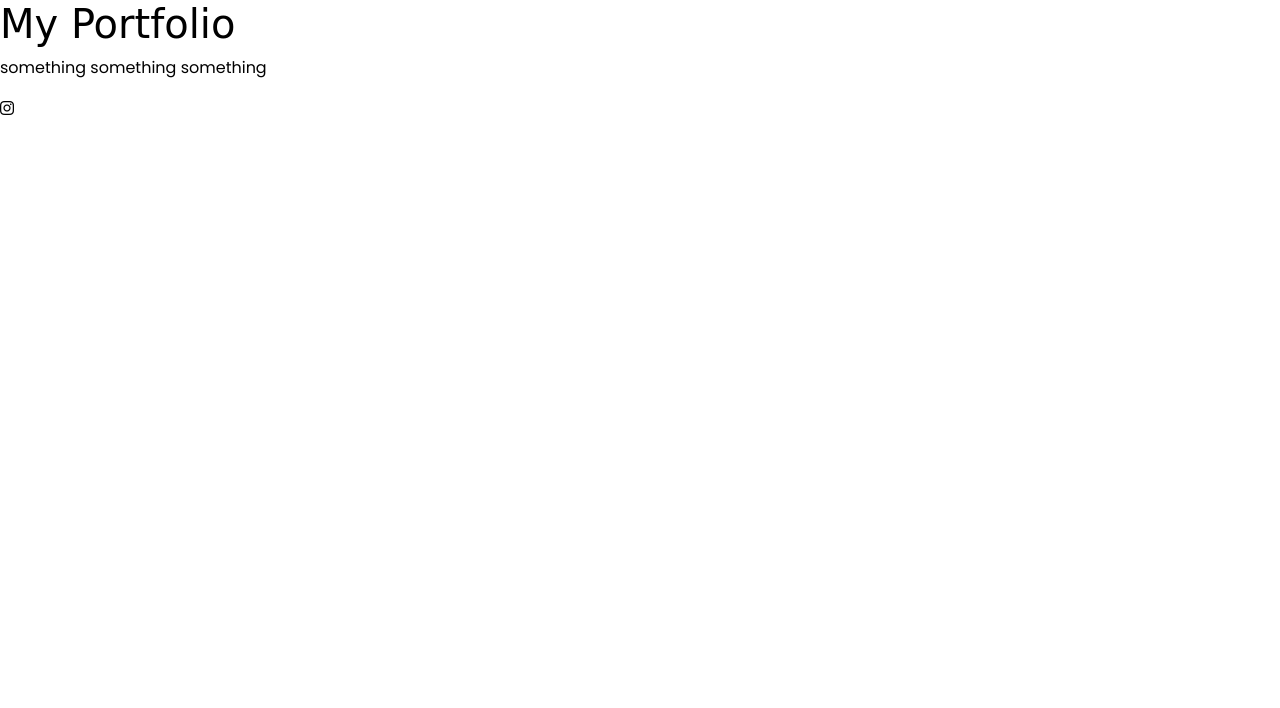
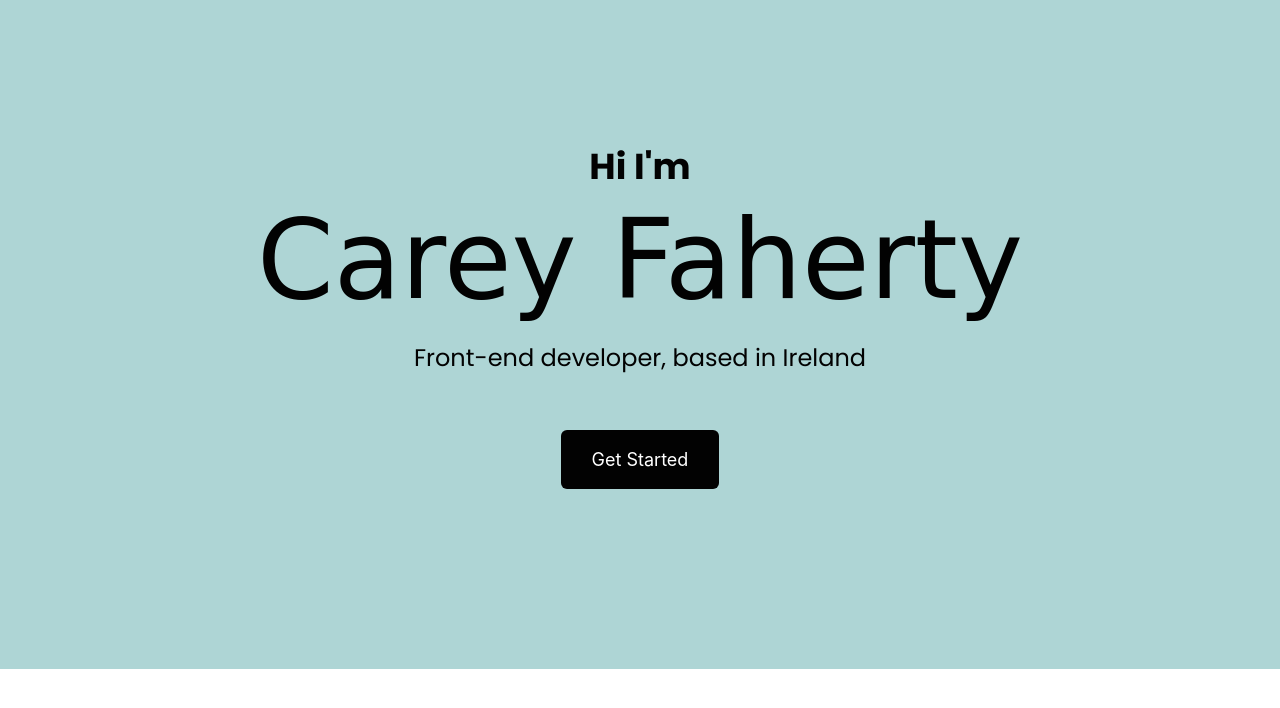
Before and after one commit to carey-ui/responsivewk4, a plain HTML site: page index.html in a window 1280 px wide. Drawn offline with nearby package versions, Linux system fonts and the light colour scheme; a web font is replaced by a local one.

Commit message:
expanded CSS to incl CSS Variables

```diff
--- a/index.html
+++ b/index.html
@@ -30,9 +30,13 @@
     ></script>
   </head>
   <body>
-    <h1>My Portfolio</h1>
-
-    <p>something something something</p>
-    <i class="fa-brands fa-instagram"></i>
+    <div class="hero">
+      <p>Hi I'm</p>
+      <h1>Carey Faherty</h1>
+      <h2>Front-end developer, based in Ireland</h2>
+      <div>
+        <a href="#" class="btn btn-start">Get Started</a>
+      </div>
+    </div>
   </body>
 </html>
--- a/styles/portfolio.css
+++ b/styles/portfolio.css
@@ -1,15 +1,53 @@
+:root {
+  --dark-bg-color: #aed5d5;
+  --light-bg-color: #d2e9e9;
+  --btn-dark-color: #108b8b;
+  --btn-light-color: #afd3d3;
+  --text-color: #020202;
+  --main-font: "Playfair Display", serif;
+  --p-font: "Poppins", sans-serif;
+}
+
 body {
-  background-color: white;
-  color: black;
+  color: var(--text-color);
+  margin: auto;
 }
-h1 {
-  font-family: "Redressed", cursive;
+
+p {
+  font-family: var(--p-font);
   font-weight: 400;
   font-style: normal;
 }
 
-p {
-  font-family: "Poppins", sans-serif;
+.hero {
+  background-color: #aed5d5;
+  text-align: center;
+  padding: 140px 20px;
+}
+.hero p {
+  font-size: 36px;
+  font-weight: bold;
+  margin: 0;
+}
+.hero h1 {
+  font-family: "Redressed", cursive;
   font-weight: 400;
   font-style: normal;
+  font-size: 110px;
 }
+.hero h2 {
+  font-family: var(--p-font);
+  font-weight: normal;
+  line-height: 2;
+  font-size: 24px;
+}
+
+.btn-start {
+  background: var(--text-color);
+  border-radius: 6px;
+  color: white;
+  font-size: 18px;
+  line-height: 27px;
+  padding: 15px 30px;
+  margin: 40px 20px;
+}
```
